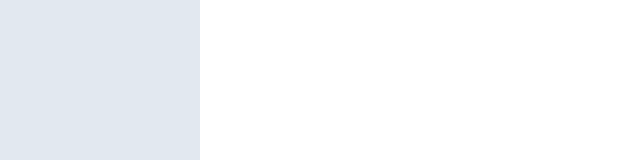
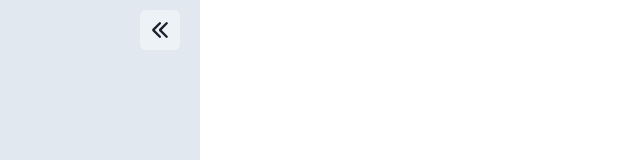
Before and after one commit to dz0o0/todo-app, a Next.js app: page / in a window 1280 px wide. Both pictures are taken after a click on the button 20 px from the left and 20 px from the top of the page. Shown: the top 160 px of the page, without its empty margins (0-640 px from the left). Built offline with nearby package versions, Linux system fonts and the light colour scheme.

Commit message:
feat: 閉じる機能の作成

```diff
--- a/src/components/Sidebar.jsx
+++ b/src/components/Sidebar.jsx
@@ -21,6 +21,12 @@ const Sidebar = () => {
         width="200px"
         height="100%"
         bg="gray.200">
+          <IconButton
+            mt="10px"
+            ml="140px"
+            icon={isOpen ? <ArrowLeftIcon /> : <ArrowRightIcon />}
+            onClick={isOpen ? onClose : onOpen}
+          />
       </Box>
     </div>
   )
```
